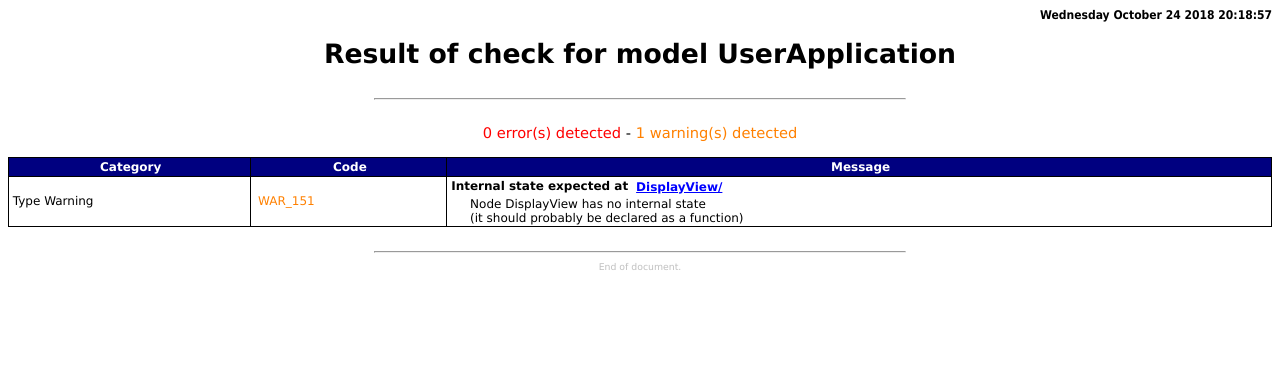
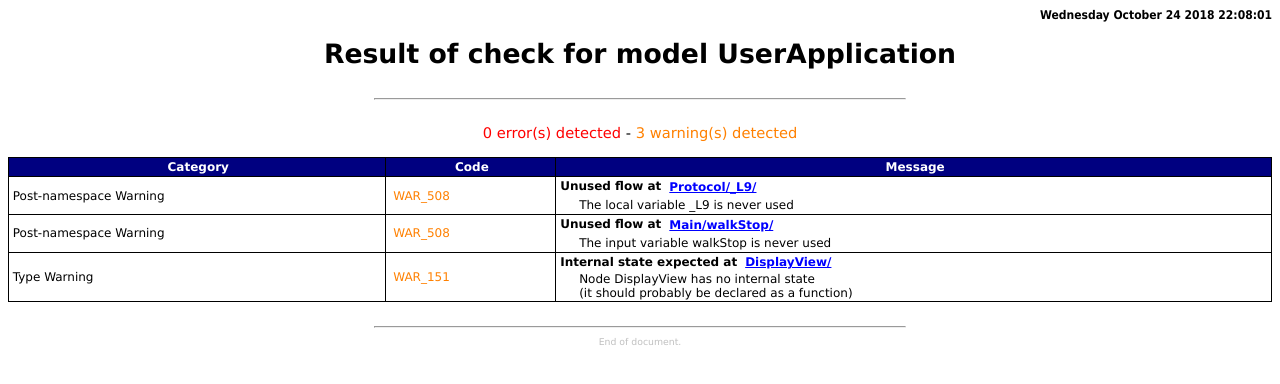
Before and after one commit to stagihotr/stagihotr, a plain HTML site: page Time_1/ExoSkeleton_Display/UserApplication/UserApplication.htm in a window 1280 px wide. Drawn offline with Linux system fonts and the light colour scheme.

Commit message:
Apresentacao para o Time do codigo desenvolvido

```diff
--- a/Time_1/ExoSkeleton_Display/UserApplication/UserApplication.htm
+++ b/Time_1/ExoSkeleton_Display/UserApplication/UserApplication.htm
@@ -1,4 +1,4 @@
-<HTML>
+<HTML lang="en-gb">
 <HEAD>
 <TITLE>UserApplication</TITLE>
 <STYLE type="text/css">
@@ -215,14 +215,26 @@ height: 0.5cm;
 <BODY>
 
 
-<DIV class="Header">Wednesday October 24 2018 20:18:57</DIV><DIV class="Title">Result of check for model UserApplication</DIV>
+<DIV class="Header">Wednesday October 24 2018 22:08:01</DIV><DIV class="Title">Result of check for model UserApplication</DIV>
 <HR style="width: 14cm; text-align: center;">
 <DIV class="DocumentInfo">
-<SPAN class="DocumentInfo" style="color: rgb(255,0,0);">0 error(s) detected</SPAN> - <SPAN class="DocumentInfo" style="color: rgb(255,128,0);">1 warning(s) detected</SPAN></DIV>
+<SPAN class="DocumentInfo" style="color: rgb(255,0,0);">0 error(s) detected</SPAN> - <SPAN class="DocumentInfo" style="color: rgb(255,128,0);">3 warning(s) detected</SPAN></DIV>
 <DIV class="BodyText" style="padding-bottom: 12pt;"><table style="width: 100%;" ><TBODY>
 <TR><TH class="TableHeadingCell">Category</TH>
 <TH class="TableHeadingCell">Code</TH>
 <TH class="TableHeadingCell">Message</TH>
+</TR><TR><TD class="TableCell" style="" rowspan="2">Post-namespace Warning</TD>
+<TD class="TableCell" style="" rowspan="2"><SPAN class="TableCell" style="color: rgb(255,128,0);">WAR_508</SPAN></TD>
+<TD class="TableCell" style="border-bottom: 0px hidden;"><B>Unused flow</B><B> at </B><A class="Hyperlink" style="text-align: left; vertical-align:middle; font-size: 9pt; font-weight: bold; padding-left: 0.1cm; padding-right: 0.1cm;" HREF="studio:SC:LOCATE_PATH#UserApplication.etp#Protocol/_L9/">Protocol/_L9/</A></TD>
+</TR><TR><TD class="TableCell" style="border-top: 0px hidden;"><DIV class="TableCell" style="padding-left: 0.5cm;">
+The local variable _L9 is never used</DIV>
+</TD>
+</TR><TR><TD class="TableCell" style="" rowspan="2">Post-namespace Warning</TD>
+<TD class="TableCell" style="" rowspan="2"><SPAN class="TableCell" style="color: rgb(255,128,0);">WAR_508</SPAN></TD>
+<TD class="TableCell" style="border-bottom: 0px hidden;"><B>Unused flow</B><B> at </B><A class="Hyperlink" style="text-align: left; vertical-align:middle; font-size: 9pt; font-weight: bold; padding-left: 0.1cm; padding-right: 0.1cm;" HREF="studio:SC:LOCATE_PATH#UserApplication.etp#Main/walkStop/">Main/walkStop/</A></TD>
+</TR><TR><TD class="TableCell" style="border-top: 0px hidden;"><DIV class="TableCell" style="padding-left: 0.5cm;">
+The input variable walkStop is never used</DIV>
+</TD>
 </TR><TR><TD class="TableCell" style="" rowspan="2">Type Warning</TD>
 <TD class="TableCell" style="" rowspan="2"><SPAN class="TableCell" style="color: rgb(255,128,0);">WAR_151</SPAN></TD>
 <TD class="TableCell" style="border-bottom: 0px hidden;"><B>Internal state expected</B><B> at </B><A class="Hyperlink" style="text-align: left; vertical-align:middle; font-size: 9pt; font-weight: bold; padding-left: 0.1cm; padding-right: 0.1cm;" HREF="studio:SC:LOCATE_PATH#UserApplication.etp#DisplayView/">DisplayView/</A></TD>
```
Also changed, not shown: 12 other files.
